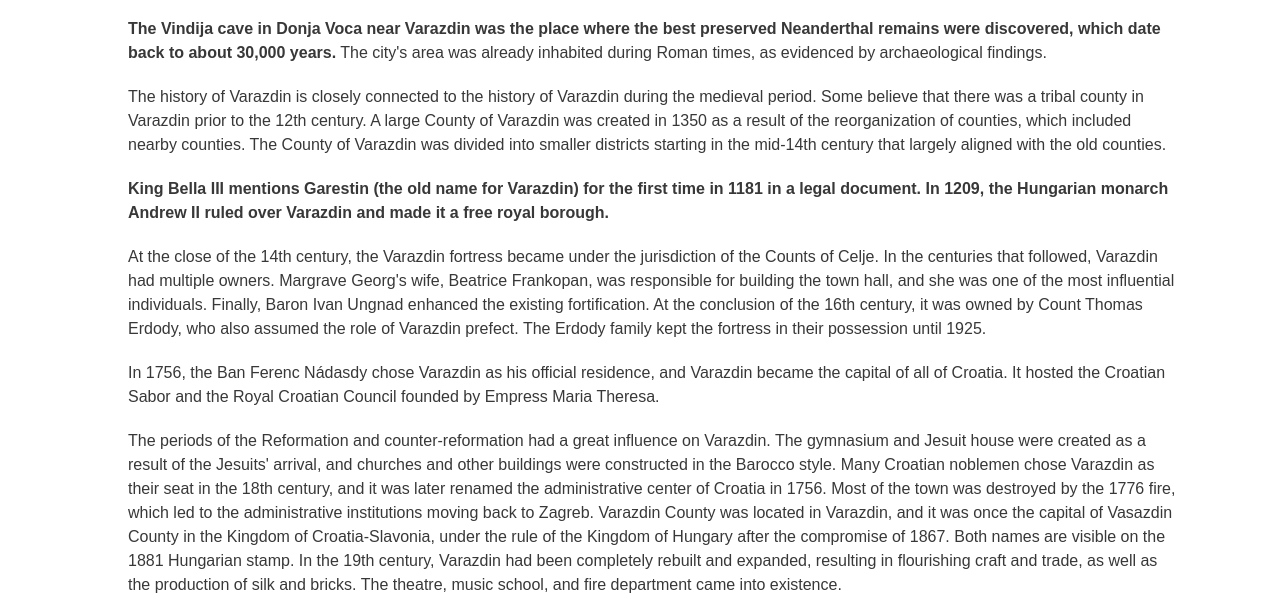
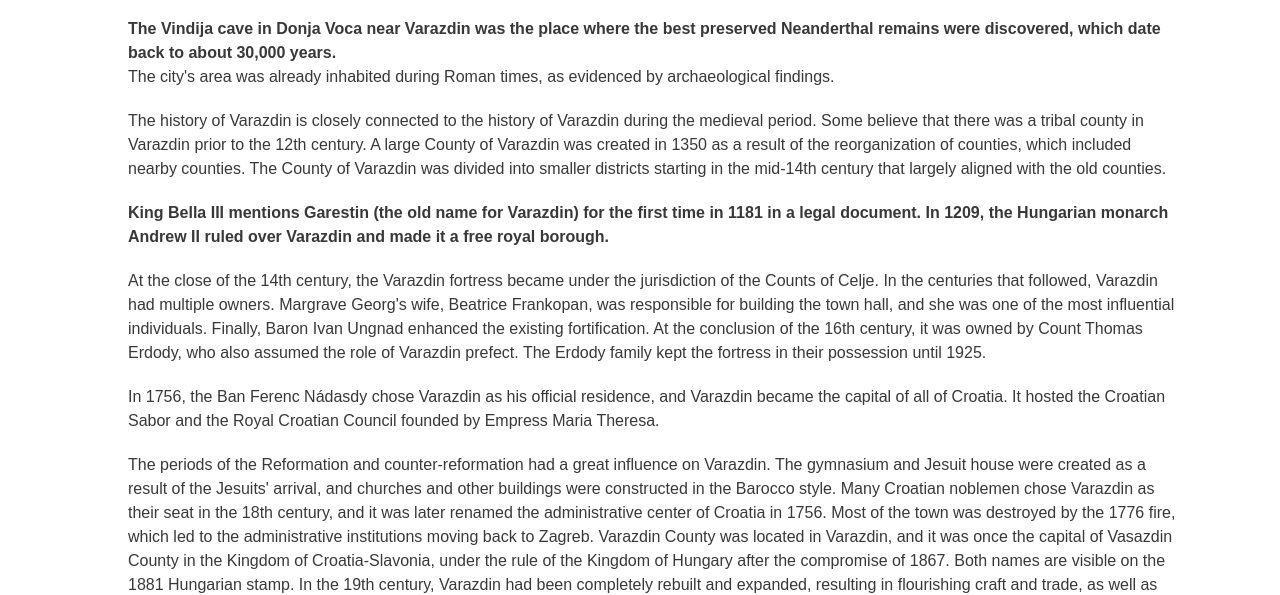
Before and after one commit to LanaN16N/CA3-Html-and-CSS-Web-Development, a plain HTML site: page history.html in a window 1280 px wide. Shown: the part 209-804 px from the top of the page. Drawn offline with nearby package versions, Linux system fonts and the light colour scheme.

Commit message:
Adding <br> to the text paragraph.

```diff
--- a/history.html
+++ b/history.html
@@ -51,7 +51,7 @@
         <h2>History</h2>
         <!-- Text paragraphs with the most important information about the history of my town. -->
         <p>
-          <strong>The Vindija cave in Donja Voca near Varazdin was the place where the best preserved Neanderthal remains were discovered, which date back to about 30,000 years.</strong> The city's area was already inhabited during Roman times, as evidenced by archaeological findings.
+          <strong>The Vindija cave in Donja Voca near Varazdin was the place where the best preserved Neanderthal remains were discovered, which date back to about 30,000 years.</strong><br>The city's area was already inhabited during Roman times, as evidenced by archaeological findings.
         </p>
         <p>The history of Varazdin is closely connected to the history of Varazdin during the medieval period. Some believe that there was a tribal county in Varazdin prior to the 12th century. A large County of Varazdin was created in 1350 as a result of the reorganization of counties, which included nearby counties. The County of Varazdin was divided into smaller districts starting in the mid-14th century that largely aligned with the old counties.</p>
         <p>
```
